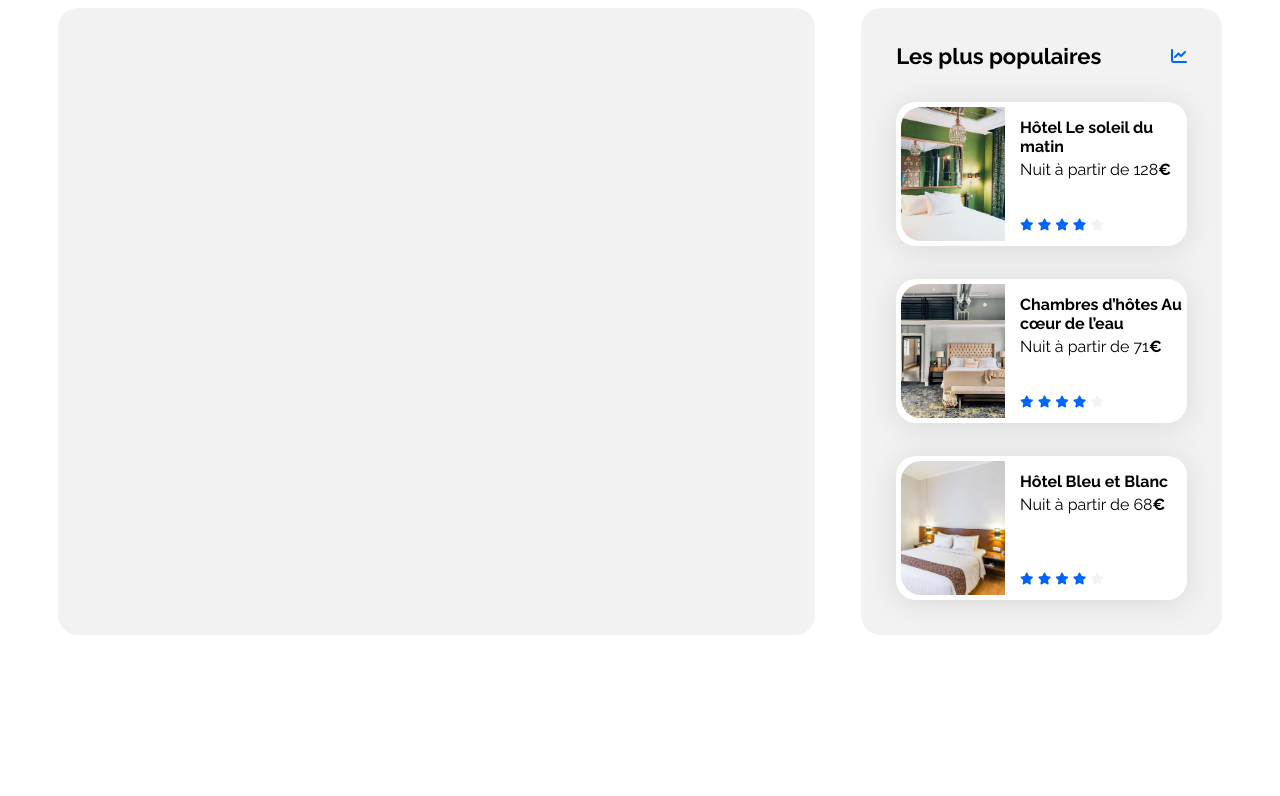
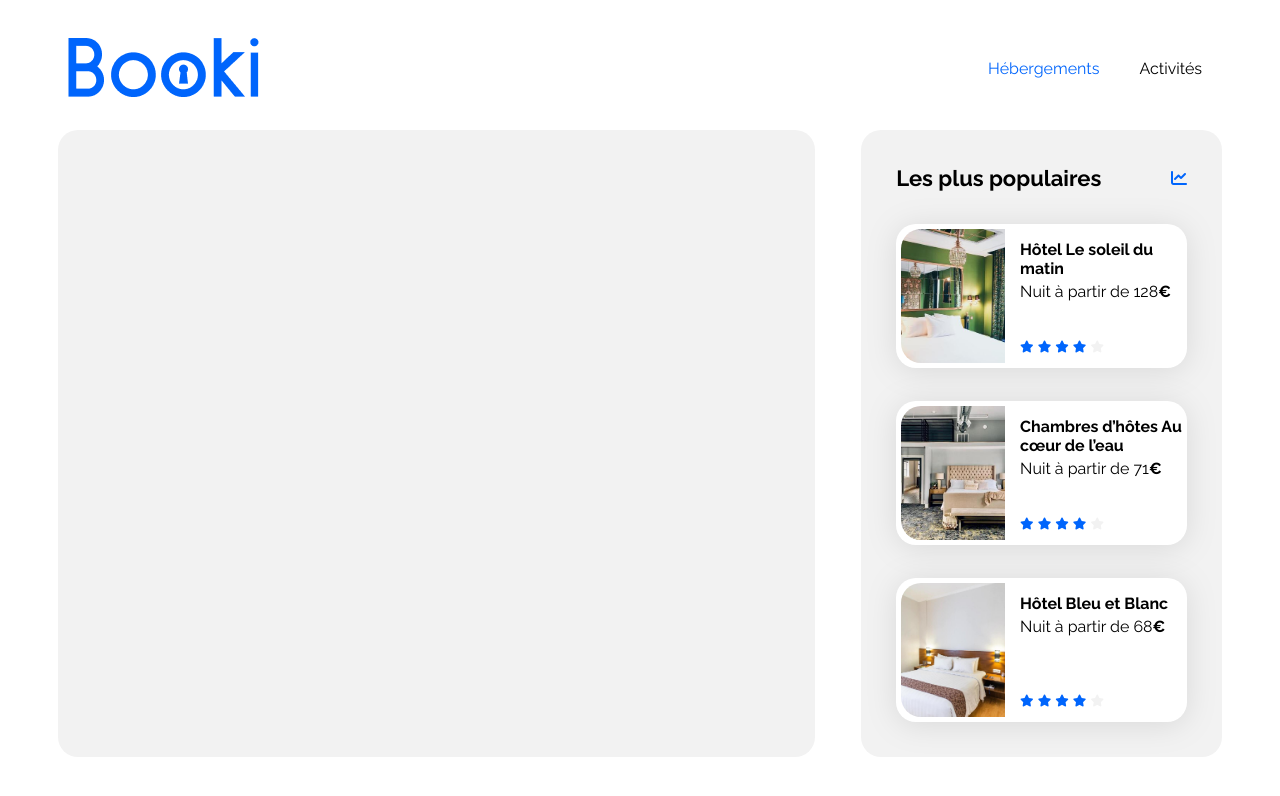
Before and after one commit to CharlyHan44/Projet2-Booki, a plain HTML site: page index.html in a window 1280 px wide. Drawn offline with Linux system fonts and the light colour scheme.

Commit message:
création du header

```diff
--- a/css/style.css
+++ b/css/style.css
@@ -23,6 +23,18 @@ body {
     max-width: 1440px;
     padding: 0 50px;
     box-sizing: border-box;
+}
+
+a {
+    text-decoration: none; /* pour ne pas souligner le text */
+}
+
+.house {
+    color: #0065FC;
+}
+
+.activity {
+    color: black;
 }
 
 .section-title {
@@ -52,6 +64,31 @@ body {
 .neutralStar {
     color: var(--main-bg-color)
 }
+
+/****** Header ********/
+
+.header {
+    overflow: auto;
+    line-height: 50px;
+}
+
+.header nav h1{
+    float: left; /* position a gauche*/
+    padding: 10px;
+    margin-bottom: 0; /* car sinon le padding s'ajoute au marging */
+}
+
+.header nav ul {
+    float: right; /* positionnemt de ma liste a droite*/
+    list-style: none; /* enleve les petits ronds par defaut devant mes elements ul*/
+}
+
+.header nav ul li {
+    float: left; /* display en float car li(ste) est en bloc auto*/
+    padding: 20px; /* le padding ne sapplique pas car les link sont en display inline par defaut*/
+    display: inline-block;  /*les 'a' les link je les display a bloc car sinon ils sont colles tout en haut*/
+}
+
 
 /****** Hebergements And Populaires ***********/
 .hebergements-and-populaires {
--- a/index.html
+++ b/index.html
@@ -16,7 +16,18 @@
 
 <body>
     <div class="main-container">
-        <header></header>
+        <header>
+            <header class="header">
+                <nav> <!-- indicateur pour moteur de recherche  j'y met tous les liens-->
+                    <h1>
+                        <img src="./images/logo/Booki.png" alt="Booki">
+                    </h1>  <!--barre de navigation pour pouvoir naviguer sur le site grace a ma liste-->
+                    <ul>
+                        <li><a class="card-title house" href="#">Hébergements</a></li>
+                        <li><a class="card-title activity" href="#">Activités</a></li>
+                    </ul>
+                </nav>
+        </header>
         <main>
             <section class="hebergements-and-populaires">
                 <section class="hebergements">
```
